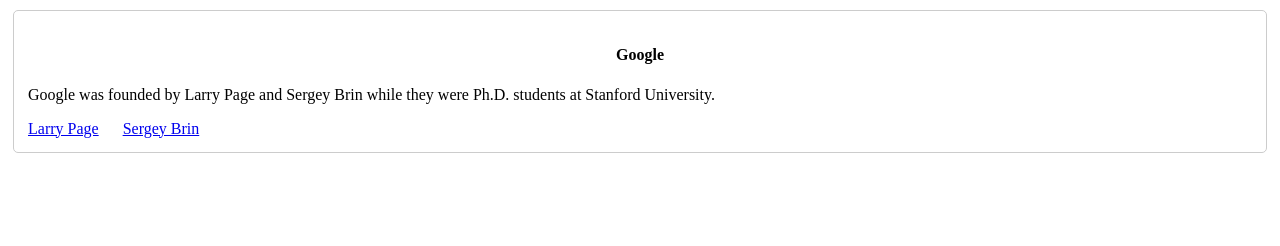
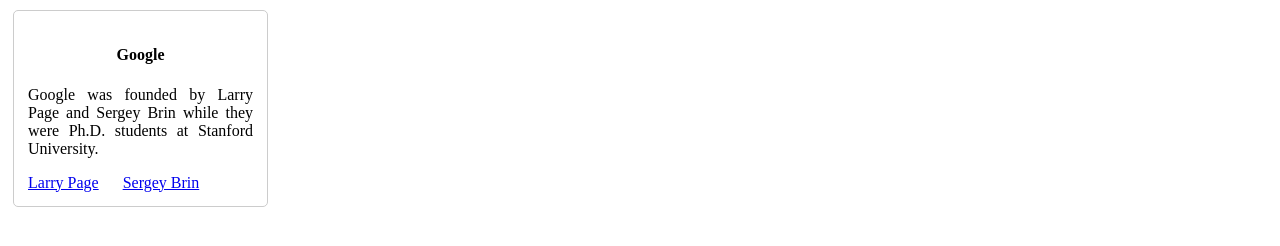
Before and after one commit to katiareis/HTML-CSS3-JavaScript-Learning-Lab, a plain HTML site: page free-code-camp/Responsive Web Design/index.html in a window 1280 px wide. Drawn offline with Linux system fonts and the light colour scheme.

Commit message:
Applied Visual Design - CSS Width Property
CSS width Property - Definition and Usage

```diff
--- a/free-code-camp/Responsive Web Design/index.html
+++ b/free-code-camp/Responsive Web Design/index.html
@@ -7,22 +7,18 @@
     <title>Responsive Web Design Course - freeCodeCamp</title>
   </head>
   <body>
-    <!-- Applied Visual Design - CSS Text Alignment
-    Create Visual Balance Using the text-align Property
+    <!-- Applied Visual Design - CSS Width Property
 
-This section of the curriculum focuses on Applied Visual Design. The first group of challenges build on the given card layout to show a number of core principles.
+Adjust the Width of an Element Using the width Property
 
-Text is often a large part of web content. CSS has several options for how to align it with the text-align property.
+You can specify the width of an element using the width property in CSS. Values can be given in relative length units (such as em), absolute length units (such as px), or as a percentage of its containing parent element. Here's an example that changes the width of an image to 220px:
 
-text-align: justify; causes all lines of text except the last line to meet the left and right edges of the line box.
+img {
+  width: 220px;
+}
 
-text-align: center; centers the text
-
-text-align: right; right-aligns the text
-
-And text-align: left; (the default) left-aligns the text.
-
-Align the h4 tag's text, which says "Google", to the center. Then justify the paragraph tag which contains information about how Google was founded. -->
+Add a width property to the entire card and set it to an absolute value of 245px. Use the fullCard class to select the element.
+    -->
 
     <style>
       h4 {
@@ -38,6 +34,7 @@
       }
 
       .fullCard {
+        width: 245px;
         border: 1px solid #ccc;
         border-radius: 5px;
         margin: 10px 5px;
```
